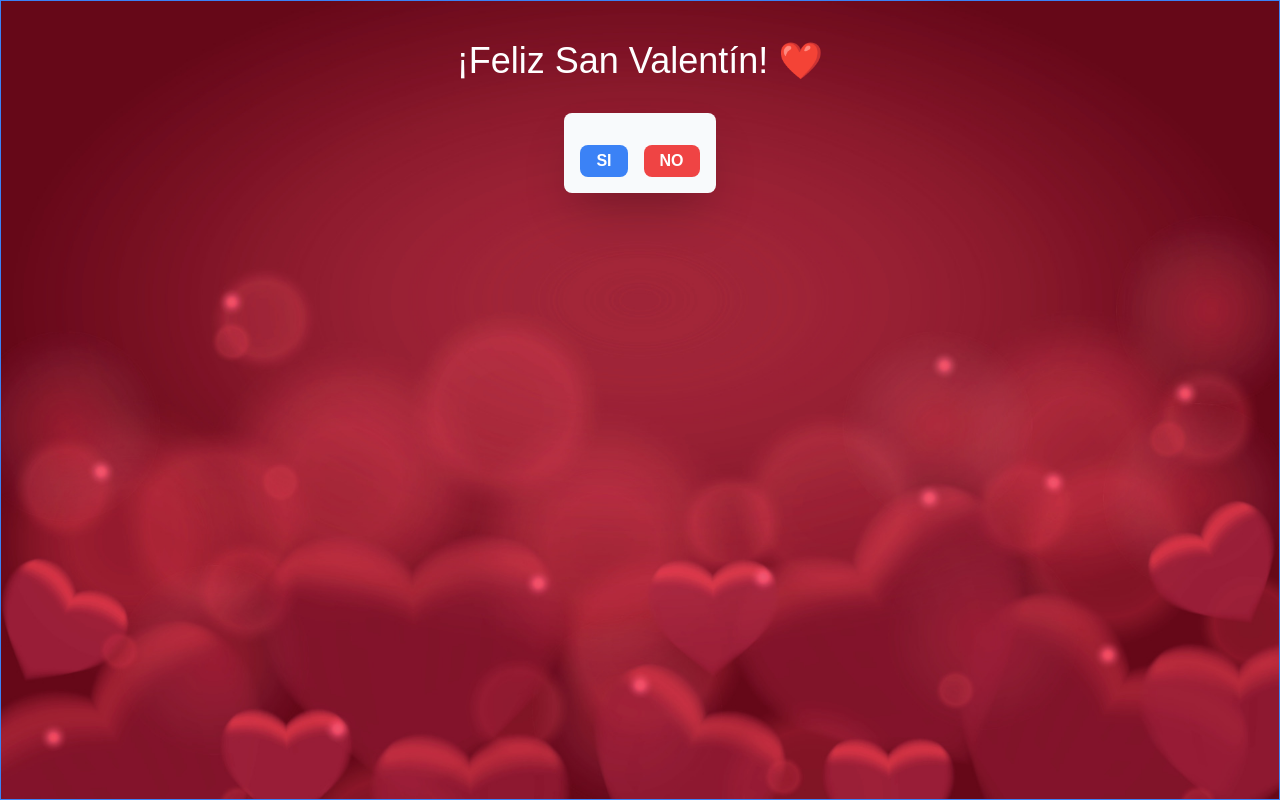
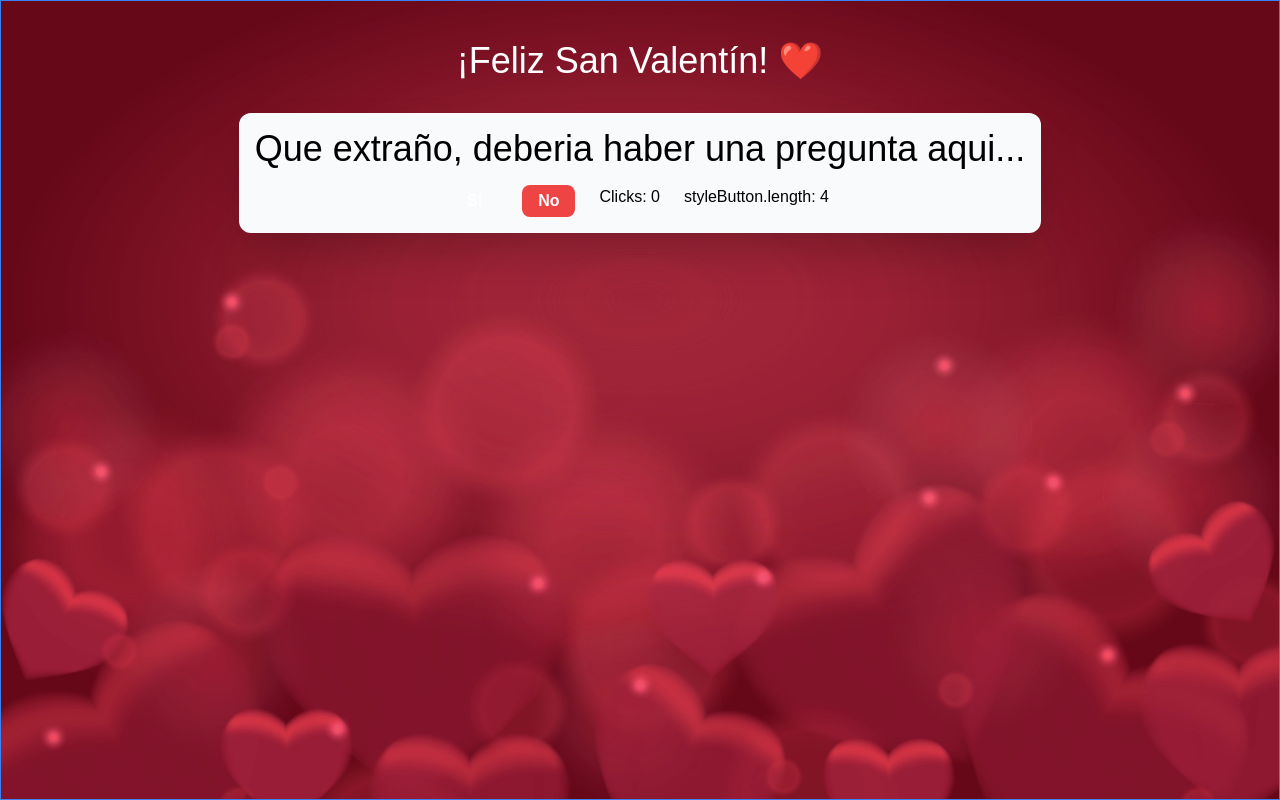
Before and after one commit to pablopissoni/san-valentin, a Next.js app: page / in a window 1280 px wide. Built offline with nearby package versions, Linux system fonts and the light colour scheme.

Commit message:
add: Se personalizaron botones y se modularizo las los textos con estilos

```diff
--- a/src/app/page.tsx
+++ b/src/app/page.tsx
@@ -1,3 +1,5 @@
+import { YesNoButton } from "@/components/ui/YesNoButton";
+
 interface Props {
   searchParams: Promise<{
     mail: string;
@@ -9,6 +11,8 @@ interface Props {
 
 export default async function HomePage({ searchParams }: Props) {
   const sParams = await searchParams;
+  sParams.text = sParams.text || "Que extraño, deberia haber una pregunta aqui...";
+
   console.log("🚀 ~ HomePage ~ searchParams:", sParams);
   return (
     <div>
@@ -17,18 +21,11 @@ export default async function HomePage({ searchParams }: Props) {
           <h1 className="text-4xl mt-10 mb-8">¡Feliz San Valentín! ❤️</h1>
 
           {/* Contenedor con mensaje personalizado con opciones de SI/NO */}
-          <section className="bg-slate-50 text-black text-center rounded-lg shadow-2xl p-4">
+          <section className="bg-slate-50 text-black text-center rounded-xl shadow-2xl p-4">
             <h2 className="text-4xl">{sParams.text}</h2>
 
             {/* Botones SI/NO para enviar mensaje personalizado */}
-            <div className="flex space-x-4 mt-4 justify-center">
-              <button className="bg-blue-500 hover:bg-blue-700 text-white font-bold py-1 px-4 rounded-lg hover:shadow-xl">
-                SI
-              </button>
-              <button className="bg-red-500 hover:bg-red-700 text-white font-bold py-1 px-4 rounded-lg hover:shadow-xl">
-                NO
-              </button>
-            </div>
+            <YesNoButton />
           </section>
 
           <h2></h2>
--- /dev/null
+++ b/src/components/ui/YesNoButton.tsx
@@ -0,0 +1,27 @@
+"use client";
+import { useState } from "react";
+import styleButton from "@/utils/styleButton";
+
+export const YesNoButton = () => {
+  const [count, setCount] = useState<number>(0);
+
+  const handleClick = () => {
+    if (count >= styleButton.length - 1) return;
+    setCount(count + 1);
+  };
+
+  return (
+    <div className="flex space-x-6 mt-4 justify-center">
+      <button className={styleButton[count].yes.style}>{styleButton[count].yes.text}</button>
+      <button
+        onClick={handleClick}
+        className="bg-red-500 hover:bg-red-700 text-white font-bold py-1 px-4 rounded-lg hover:shadow-xl"
+      >
+        {styleButton[count].no.text}
+      </button>
+      {/* solo informativo */}
+      <p>Clicks: {count}</p>
+      <p>styleButton.length: {styleButton.length}</p>
+    </div>
+  );
+};
--- /dev/null
+++ b/src/utils/styleButton.js
@@ -0,0 +1,44 @@
+const styleButton = [
+  {
+    yes: {
+      style: "bg-blue-500 hover:bg-blue-700 text-white font-bold py-1 px-4 rounded-lg hover:shadow-xl",
+      text: "Si",
+    },
+    no: {
+      style: "bg-red-500 hover:bg-red-700 text-white font-bold py-1 px-4 rounded-lg hover:shadow-xl",
+      text: "No",
+    },
+  },
+  {
+    yes: {
+      style: "bg-blue-500 hover:bg-blue-700 text-white font-bold py-1 px-4 rounded-lg hover:shadow-xl",
+      text: "¡Claro, si!",
+    },
+    no: {
+      style: "bg-red-500 hover:bg-red-700 text-white font-bold py-1 px-4 rounded-lg hover:shadow-xl",
+      text: "Nope 🙅",
+    },
+  },
+  {
+    yes: {
+      style: "bg-blue-500 hover:bg-blue-700 text-white font-bold py-1 px-4 rounded-lg hover:shadow-xl",
+      text: "Por supuesto que si",
+    },
+    no: {
+      style: "bg-red-500 hover:bg-red-700 text-white font-bold py-1 px-4 rounded-lg hover:shadow-xl",
+      text: "y ahora?",
+    },
+  },
+  {
+    yes: {
+      style: "bg-blue-500 hover:bg-blue-700 text-white font-bold py-1 px-4 rounded-lg hover:shadow-xl",
+      text: "Sí, pero por cansancio",
+    },
+    no: {
+      style: "bg-red-500 hover:bg-red-700 text-white font-bold py-1 px-4 rounded-lg hover:shadow-xl",
+      text: "...",
+    },
+  },
+];
+
+export default styleButton;
```
